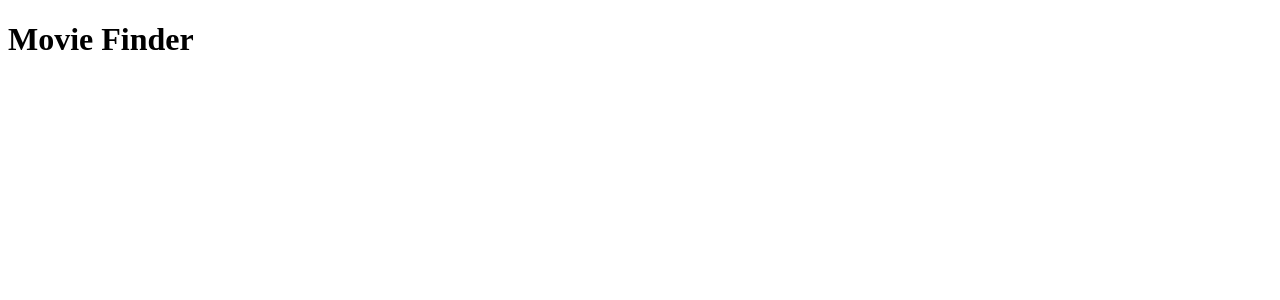
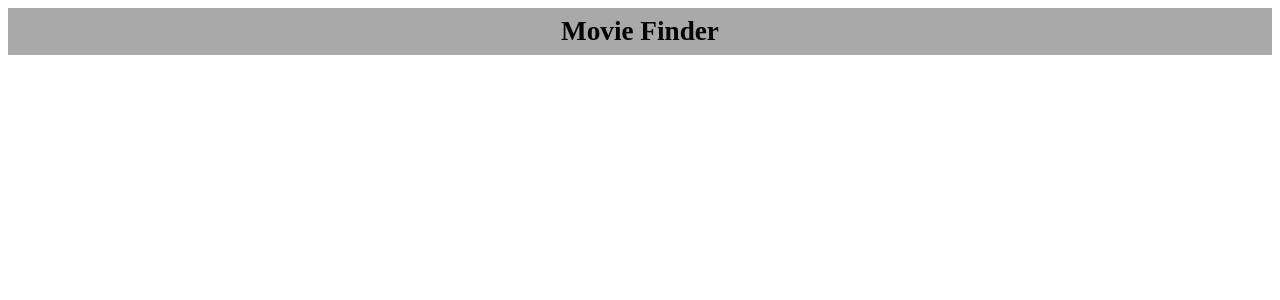
Before and after one commit to Vimalraveendra/movie-finder-angular, an Angular app: page / in a window 1280 px wide. Shown: the top 300 px of the page. Built offline with nearby package versions, Linux system fonts and the light colour scheme.

Commit message:
added HeaderComponent & its styles

```diff
--- a/src/app/app.component.html
+++ b/src/app/app.component.html
@@ -1 +1 @@
-<h1>Movie Finder</h1>
+<app-header />
--- a/src/app/app.component.ts
+++ b/src/app/app.component.ts
@@ -1,10 +1,11 @@
 import { Component } from '@angular/core';
-import { RouterOutlet } from '@angular/router';
+
+import { HeaderComponent } from "./header/header.component";
 
 @Component({
   selector: 'app-root',
   standalone: true,
-  imports: [RouterOutlet],
+  imports: [ HeaderComponent],
   templateUrl: './app.component.html',
   styleUrl: './app.component.css'
 })
--- /dev/null
+++ b/src/app/header/header.component.css
@@ -0,0 +1,11 @@
+header {
+    text-align: center;
+     position: sticky;
+  }
+
+  h1 {
+    background-color: darkgray;
+    margin: 0px;
+    padding: 0.5rem;
+    font-size: 1.7rem;
+  }
--- /dev/null
+++ b/src/app/header/header.component.html
@@ -0,0 +1,3 @@
+<header>
+    <h1>Movie Finder</h1>
+</header>
```
Also changed, not shown: src/app/header/header.component.ts (added, +12 -0 lines).
